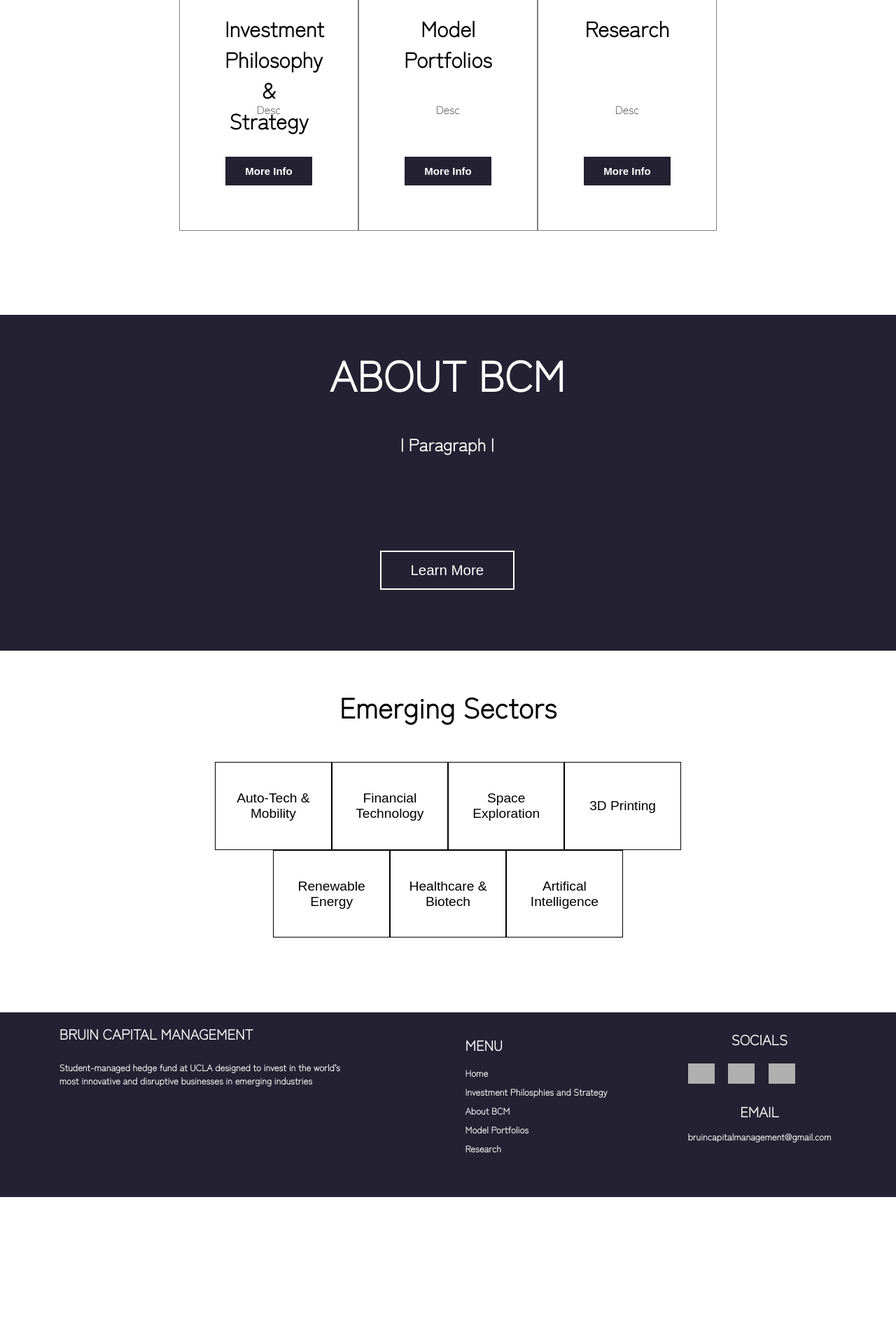
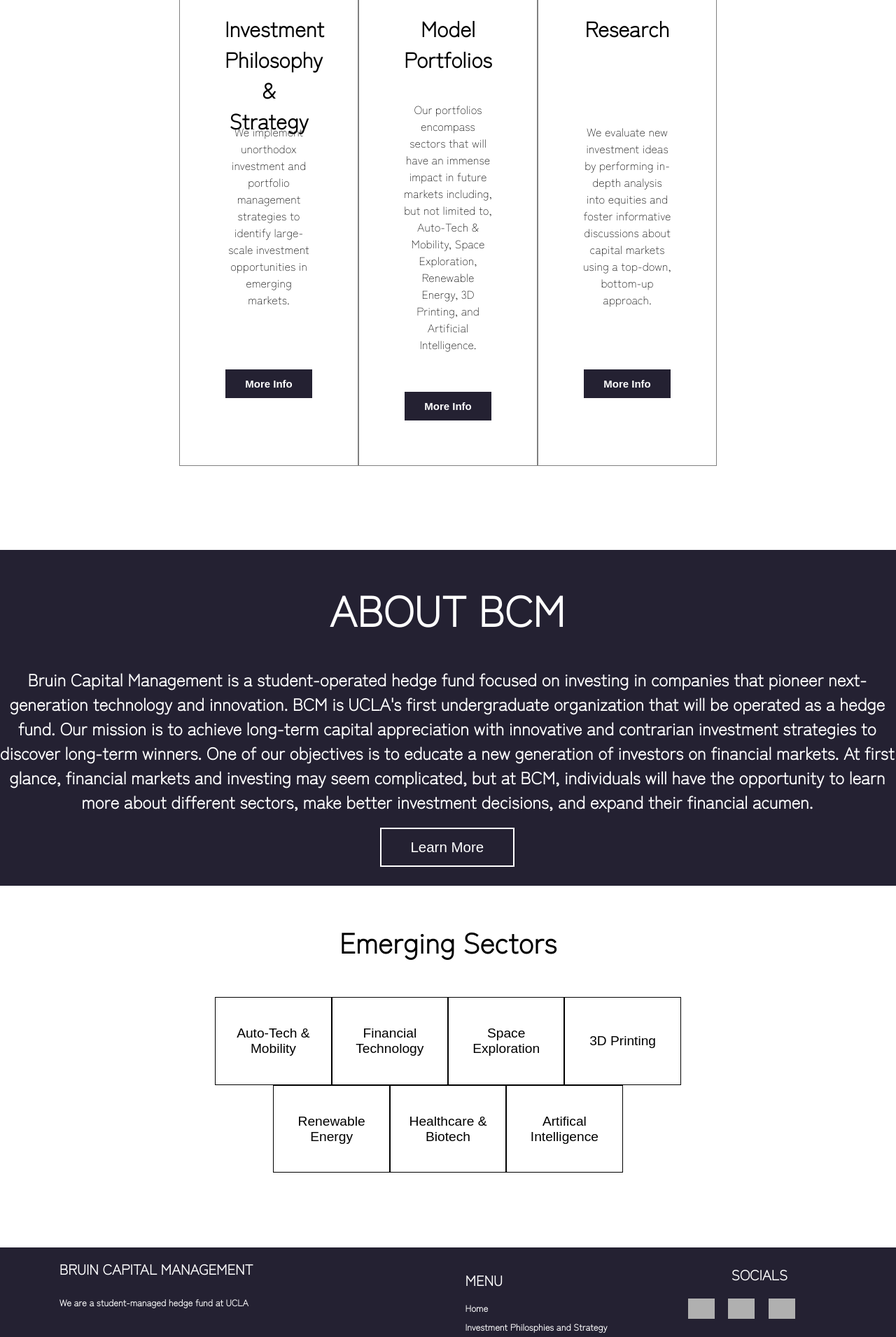
Before and after one commit to AaryamanBhute/BCMSite, a Django app: page / in a window 1280 px wide. Shown: the part 683-2594 px from the top of the page at 70% size. Before the commit the page ends 2394 px from the top, so only its background shows below. Run offline with Django 3.2, Linux system fonts and the light colour scheme; grey boxes are pictures that could not be loaded.

Commit message:
Add files via upload

```diff
--- a/website/templates/website/home.html
+++ b/website/templates/website/home.html
@@ -7,7 +7,7 @@
 	<div id="bodyheader" class="bodytextwrapper">
 		<div class="tagline">
 			<p style="margin-top: 0vh;"><strong>Invest In Innovation</strong></p>
-			<p style="font-size: 15px;text-align: center;margin-top: -5vh;">Student managed Hedgefund at UCLA</p>
+			<p style="font-size: 15px;text-align: center;margin-top: -5vh;">Student managed hedge-fund at UCLA</p>
 		</div>
 		<img src="https://static.wixstatic.com/media/002b52_46c99861e54d4a2c9a94df0961a4b92d~mv2.png/v1/fill/w_456,h_304,al_c,q_85,usm_0.66_1.00_0.01/image1.webp">
 
@@ -15,23 +15,26 @@
 	<div id="menuboxwrapper">
 		<div class="menubox">
 			<p style="font-size:30px;text-align: center;width: 100%;height: 10vh;"><strong>Investment Philosophy & Strategy</strong></p>
-			<p>Desc</p>
+			<p>We implement unorthodox investment and portfolio management strategies to identify large-scale investment opportunities in emerging markets. </p>
 			<button style="font-size: 15px;"><strong> More Info </strong></button>
 		</div>
 		<div class="menubox">
 			<p style="font-size:30px;text-align: center; width: 100%;height: 10vh;"><strong>Model Portfolios</strong></p>
-			<p>Desc</p>
+			<p>Our portfolios encompass sectors that will have an immense impact in future markets including, but not limited to, Auto-Tech & Mobility, Space Exploration, Renewable Energy, 3D Printing, and Artificial Intelligence.  </p>
 			<button style="font-size: 15px;"><strong> More Info </strong></button>
 		</div>
 		<div class="menubox">
 			<p style="font-size:30px;text-align: center; width:100%;height: 10vh;"><strong>Research</strong></p>
-			<p>Desc</p>
+			<p>We evaluate new investment ideas by performing in-depth analysis into equities and foster informative discussions about capital markets using a top-down, bottom-up approach. </p>
 			<button style="font-size: 15px;"><strong> More Info </strong></button>
 		</div>
 	</div>
 	<div class="aboutbar">
 		<h1><strong>ABOUT BCM</strong></h1>
-		<h2 style="min-height: 150px;">| Paragraph |</h2>
+		<h2 style="min-height: 150px;">Bruin Capital Management is a student-operated hedge fund focused on investing in companies that pioneer next-generation technology and innovation. BCM is UCLA's first undergraduate organization that will be operated as a hedge fund. Our mission is to achieve long-term capital appreciation with innovative and contrarian investment strategies to discover long-term winners.
+
+One of our objectives is to educate a new generation of investors on financial markets. At first glance, financial markets and investing may seem complicated, but at BCM, individuals will have the opportunity to learn more about different sectors, make better investment decisions, and expand their financial acumen.
+</h2>
 		<button> Learn More </button>
 	</div>
 	<div style="display:flex;justify-content: center;padding-top: 3vh;padding-bottom: 3vh;">
--- a/website/templates/website/main.html
+++ b/website/templates/website/main.html
@@ -44,7 +44,7 @@
 			<div class = "description">
 				<p style="font-size: 20px; font-weight: 1000;">BRUIN CAPITAL MANAGEMENT</p>
 				<br>
-				<p>Student-managed hedge fund at UCLA designed to invest in the world’s most innovative and disruptive businesses in emerging industries </p>
+				<p>We are a student-managed hedge fund at UCLA</p>
 			</div>
 			<div class = "quicklinks">
 				<p style="font-size: 20px; display: block; margin-top: 0vh;margin-bottom: 1vh; font-weight: 1000;">MENU</p>
```
